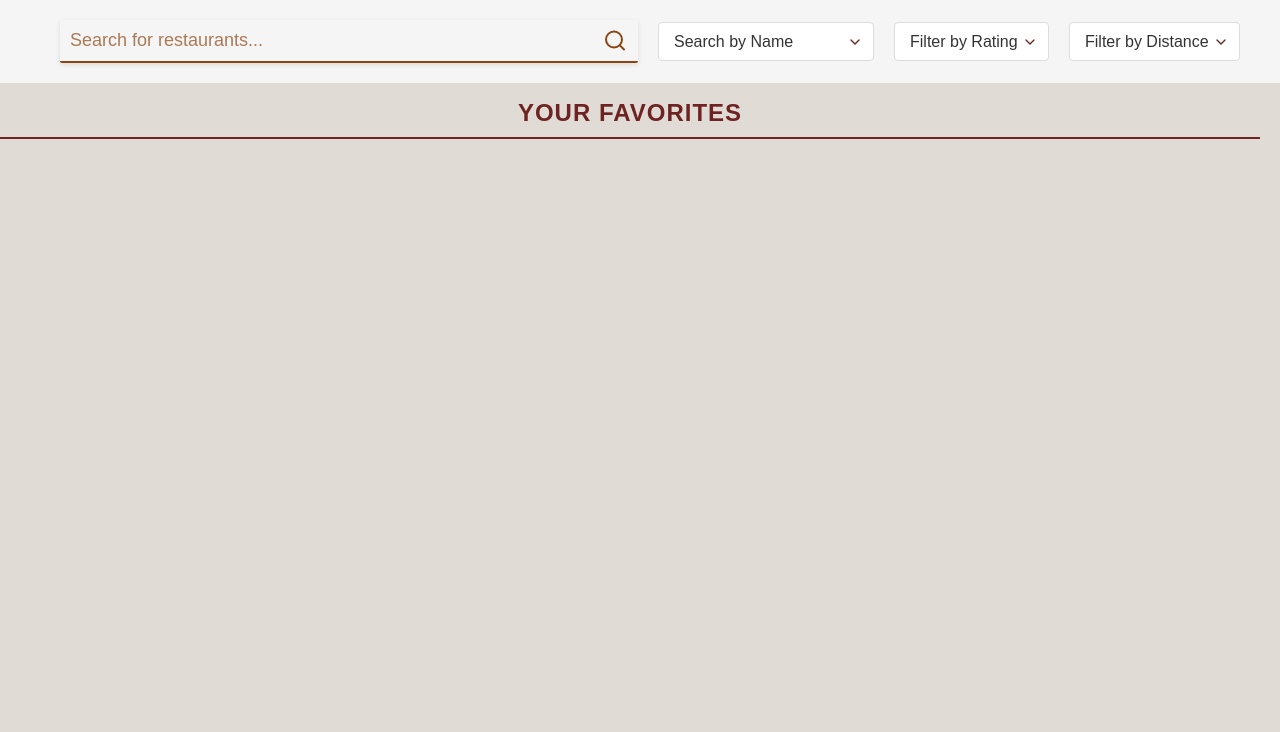
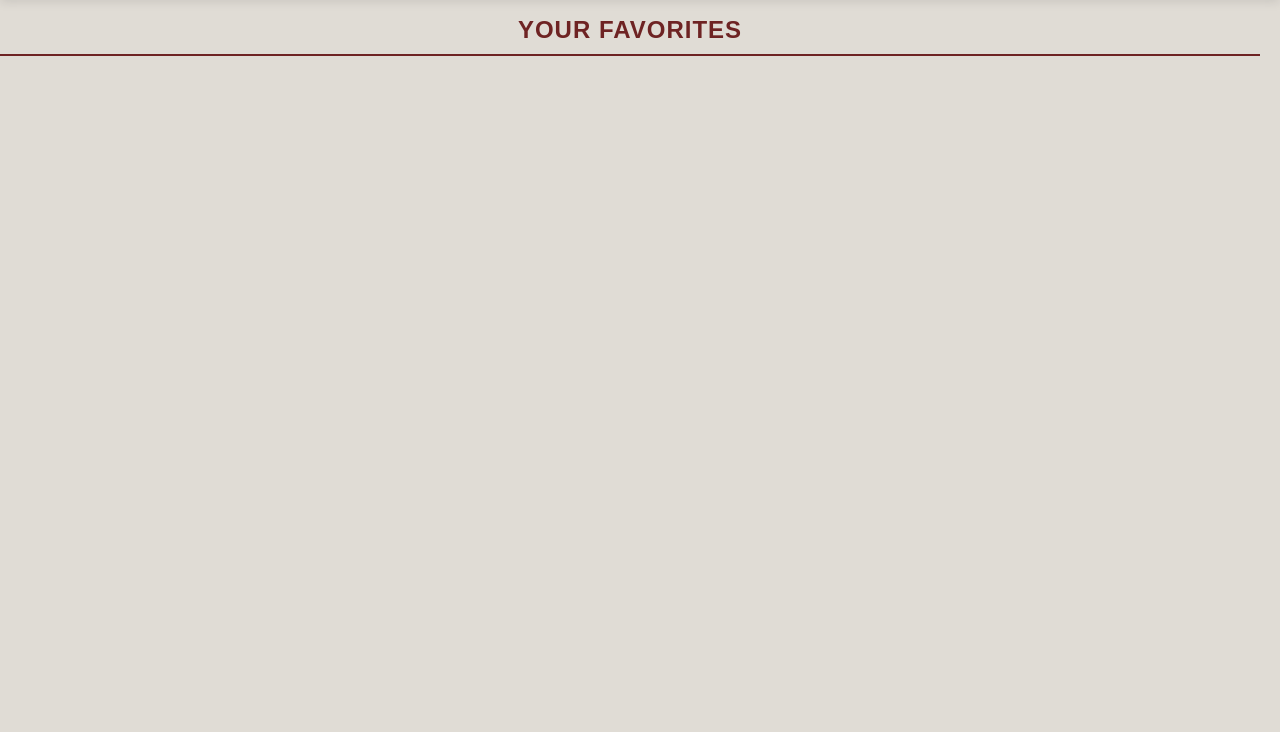
Before and after one commit to samWebster12/atlanta-food-finder, a Django app: page /favorites/ in a window 1280 px wide. Shown: the part 68-800 px from the top of the page. Run offline with Django 5.2, Linux system fonts and the light colour scheme; some libraries are stand-ins or nearby versions.

Commit message:
Made sure button logic works

```diff
--- a/web_app/static/web_app/css/map.css
+++ b/web_app/static/web_app/css/map.css
@@ -203,7 +203,7 @@ select {
     height: calc(100vh - 150px); /* Adjust 150px based on the height of your header and search container */
 }
 
-.results {
+.results, .favorites{
     flex: 1;
     overflow-y: auto;
     padding-right: 20px;
@@ -222,7 +222,7 @@ select {
         height: auto;
     }
 
-    .results {
+    .results, .favorites{
         max-height: none;
         overflow-y: visible;
         padding-right: 0;
@@ -274,7 +274,7 @@ select {
         flex-direction: column;
     }
 
-    .results {
+    .results, .favorites{
         margin-right: 0;
         margin-bottom: 20px;
     }
@@ -355,7 +355,7 @@ select {
 }
 
 .bookmark:hover {
-    color: #ffd700; /* Change color on hover */
+    color: black; /* Change color on hover */
 }
 
 .rating-text, .address, .hours, .restaurant-type {
@@ -531,7 +531,7 @@ ul.hours-list li::before {
 
 
 /* Results Styles */
-.results-header {
+.results-header, .favorites-header {
     text-align: center;
     color: #6e2323;
     font-size: 24px;
--- a/web_app/static/web_app/js/maps.js
+++ b/web_app/static/web_app/js/maps.js
@@ -1,5 +1,6 @@
 let map;
 let markers = [];
+let favoriteRestaurants = [];
 
 //Atlanta
 let userLocation = {
@@ -10,8 +11,17 @@ let isLoggedIn = false;
 
 document.addEventListener('DOMContentLoaded', function() {
     initMap();
+    loadFavorites();
     initEventListeners();
 });
+
+function loadFavorites() {
+    const storedFavorites = localStorage.getItem('favoriteRestaurants');
+    if (storedFavorites) {
+        favoriteRestaurants = JSON.parse(storedFavorites);
+        console.log('Favorites loaded:', favoriteRestaurants);
+    }
+}
 
 function initMap() {
     const atlanta = { lat: 33.7490, lng: -84.3880 };
@@ -142,7 +152,7 @@ function createRestaurantCard(restaurant, imageUrl) {
                         ${restaurant.opening_hours && restaurant.opening_hours.open_now ? 'Open' : 'Closed'}</span></p>
                     <p class="restaurant-type">${restaurant.types[0].replace(/_/g, ' ').charAt(0).toUpperCase() + restaurant.types[0].replace(/_/g, ' ').slice(1)}</p>
                 </div>
-                <div class="bookmark" onclick="toggleBookmark(this)">
+                <div class="bookmark" onclick="addFavorite(this, '${restaurant.place_id}', '${restaurant.name}')">
                     <i class="far fa-bookmark"></i>
                 </div>
             </div>
@@ -157,16 +167,25 @@ function createRestaurantCard(restaurant, imageUrl) {
     return cardHTML;
 }
 
-function toggleBookmark(bookmarkElement) {
+function addFavorite(bookmarkElement, placeId, name) {
+    console.log(`Toggling favorite for restaurant: ${name}`);
     const icon = bookmarkElement.querySelector('i');
 
     if (icon.classList.contains('far')) {
+        favoriteRestaurants.push(placeId)
         icon.classList.remove('far', 'fa-bookmark');
         icon.classList.add('fas', 'fa-bookmark');
+        console.log(`Added ${name} to favorites.`);
     } else {
+        const index = favoriteRestaurants.indexOf(placeId);
+        if (index > -1) {
+            favoriteRestaurants.splice(index, 1);
+        }
         icon.classList.remove('fas', 'fa-bookmark');
         icon.classList.add('far', 'fa-bookmark');
+        console.log(`Removed ${name} from favorites.`);
     }
+    console.log('Current favorites:', favoriteRestaurants);
 }
 
 async function expandRestaurantCard(card) {
--- a/web_app/templates/favorites.html
+++ b/web_app/templates/favorites.html
@@ -23,44 +23,9 @@
         </div>
     </header>
 
-    <div class="search-container">
-        <div class="search-content">
-            <div class="search-input-group">
-                <input type="text" id="search-input" class="search-input" placeholder="Search for restaurants...">
-                <button id="search-button" class="search-button">
-                    <svg class="search-icon" viewBox="0 0 24 24" fill="none" stroke="currentColor" stroke-width="2" stroke-linecap="round" stroke-linejoin="round">
-                        <circle cx="11" cy="11" r="8"></circle>
-                        <line x1="21" y1="21" x2="16.65" y2="16.65"></line>
-                    </svg>
-                </button>
-            </div>
-            <div class="filter-group">
-                <select id="search-by" name="search-by">
-                    <option value="name">Search by Name</option>
-                    <option value="cuisine-type">Search by Cuisine Type</option>
-                    <option value="location">Search by Location</option>
-                </select>
-                <select id="ratings-filter" name="ratings-filter">
-                    <option value="">Filter by Rating</option>
-                    <option value="4.5">4.5+ stars</option>
-                    <option value="4">4+ stars</option>
-                    <option value="3.5">3.5+ stars</option>
-                    <option value="3">3+ stars</option>
-                </select>
-                <select id="distance-filter" name="distance-filter">
-                    <option value="">Filter by Distance</option>
-                    <option value="5">Within 5 miles</option>
-                    <option value="10">Within 10 miles</option>
-                    <option value="20">Within 20 miles</option>
-                    <option value="30">Within 30 miles</option>
-                </select>
-            </div>
-        </div>
-    </div>
-
     <div class="bottom-content">
-        <div class="results">
-            <h1 class="results-header">YOUR FAVORITES</h1>
+        <div class="favorites">
+            <h1 class="favorites-header">YOUR FAVORITES</h1>
             <!-- Restaurant cards will be dynamically inserted here -->
         </div>
     </div>
--- a/web_app/urls.py
+++ b/web_app/urls.py
@@ -18,5 +18,5 @@ urlpatterns = [
     path('create-account/', views.create_account, name='create'),
     path('home/', views.back_home, name='home'),
     path('profile/', views.profile, name='profile'),
-    path('favorites/', views.favorites, name='favorites')
+    path('favorites/', views.favorites, name='favorites'),
 ]
--- a/web_app/views.py
+++ b/web_app/views.py
@@ -1,4 +1,4 @@
-from django.contrib.auth.forms import UserCreationForm, AuthenticationForm
+from django.contrib.auth.forms import UserCreationForm
 from django.shortcuts import render, redirect
 from django.http import JsonResponse
 from django.http import HttpResponse
@@ -8,8 +8,10 @@ from django.views import generic
 from django.views.decorators.csrf import csrf_exempt
 from django.views.decorators.http import require_GET
 from django.contrib.auth import authenticate, login, logout, forms
+from django.contrib.auth.decorators import login_required
 from django.contrib.auth.models import User
 from django import forms
+from .models import FavoriteRestaurant
 from .forms import CustomAuthenticationForm, CustomUserCreationForm
 import json
 import requests
@@ -215,3 +217,20 @@ def profile(request):
 
 def favorites(request):
     return render(request, 'favorites.html')
+
+@login_required
+def add_favorite(request):
+    if request.method == 'POST':
+        restaurant_id = request.POST.get('restaurant_id')
+        restaurant_name = request.POST.get('restaurant_name')
+
+        # Check if restaurant is already in the user's favorites
+        if FavoriteRestaurant.objects.filter(user=request.user, restaurant_id=restaurant_id).exists():
+            return JsonResponse({'status': 'already_favorited'})
+
+        # Add restaurant to favorites
+        favorite = FavoriteRestaurant(user=request.user, restaurant_id=restaurant_id, restaurant_name=restaurant_name)
+        favorite.save()
+        return JsonResponse({'status': 'success'})
+
+    return JsonResponse({'status': 'failed'}, status=400)
```
Also changed, not shown: web_app/models.py (+11 -0 lines), web_app/templates/profile.html (+7 -4 lines).
